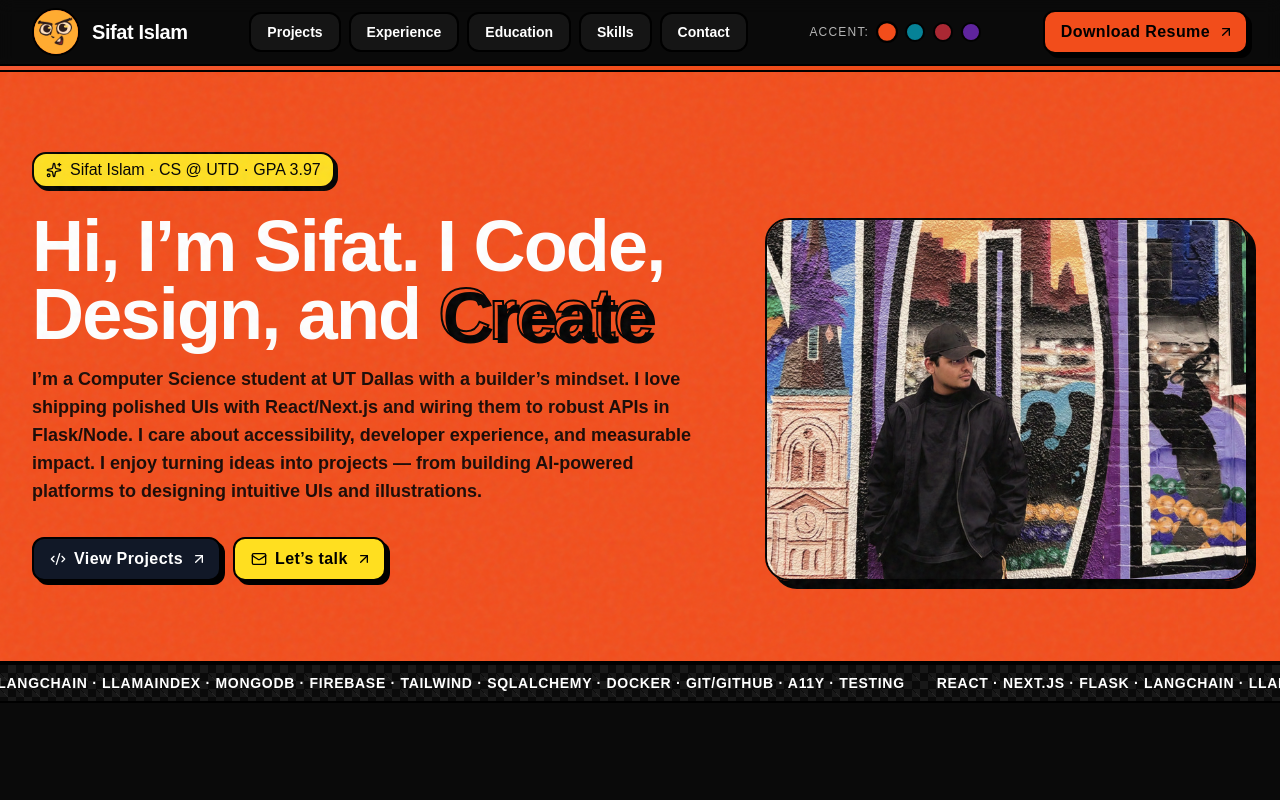
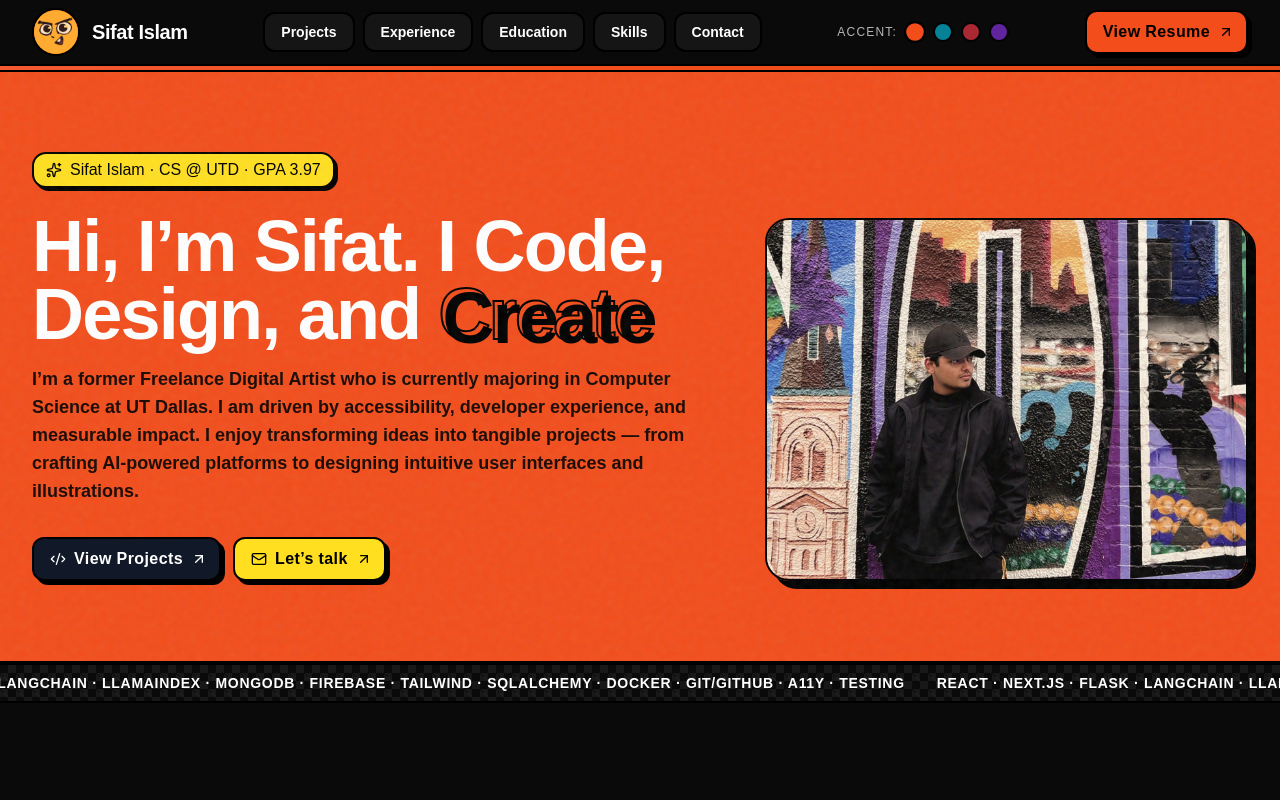
Before and after one commit to Reevu01/Portfolio, a Next.js app: page / in a window 1280 px wide. Shown: the top 800 px of the page. Built offline with nearby package versions, Linux system fonts and the light colour scheme.

Commit message:
Update page.js with resume view changes

```diff
--- a/src/app/page.js
+++ b/src/app/page.js
@@ -587,14 +587,20 @@ export default function Portfolio() {
             <div className="hidden sm:flex items-center gap-2">
               <MagneticButton
                 as={({ children, ...p }) => (
-                  <UIButton as="a" {...p} href={LINKS.resume} download>
+                  <UIButton
+                    as="a"
+                    {...p}
+                    href={LINKS.resume}
+                    target="_blank"
+                    rel="noopener noreferrer"
+                  >
                     {children}
                   </UIButton>
                 )}
                 className="text-black rounded-[12px] border-2 border-black shadow-[4px_4px_0_0_#000]"
                 style={{ background: "var(--primary)" }}
               >
-                Download Resume
+                View Resume
               </MagneticButton>
             </div>
           </div>
@@ -684,12 +690,12 @@ export default function Portfolio() {
                   <span className="outline-text">Create</span>
                 </h1>
                 <p className="mt-4 max-w-2xl text-base font-semibold sm:text-lg/7 text-black/90">
-                  I’m a Computer Science student at UT Dallas with a builder’s
-                  mindset. I love shipping polished UIs with React/Next.js and
-                  wiring them to robust APIs in Flask/Node. I care about
+                  I’m a former Freelance Digital Artist who is currently
+                  majoring in Computer Science at UT Dallas. I am driven by
                   accessibility, developer experience, and measurable impact. I
-                  enjoy turning ideas into projects — from building AI-powered
-                  platforms to designing intuitive UIs and illustrations.
+                  enjoy transforming ideas into tangible projects — from
+                  crafting AI-powered platforms to designing intuitive user
+                  interfaces and illustrations.
                 </p>
                 <div className="mt-8 flex flex-wrap gap-3">
                   <motion.div whileHover={{ y: 1 }} whileTap={{ scale: 0.98 }}>
```
